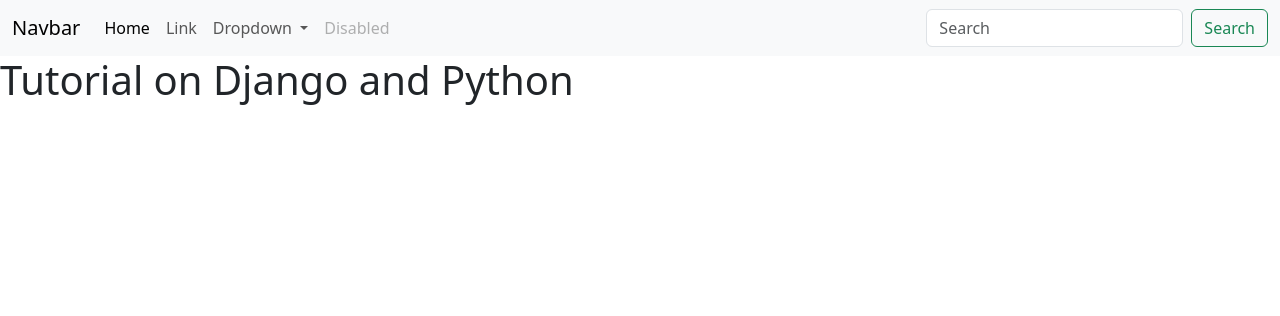
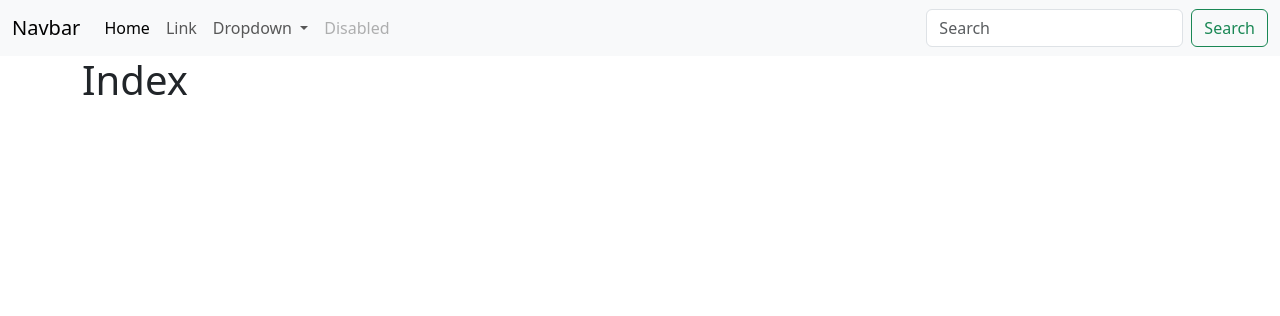
Before and after one commit to Ghack81/Projet-Django, a Django app: page / in a window 1280 px wide. Shown: the top 316 px of the page. Run offline with Django 4.2, Linux system fonts and the light colour scheme.

Commit message:
Add tags for index

```diff
--- a/Website/home/templates/home/index.html
+++ b/Website/home/templates/home/index.html
@@ -8,5 +8,7 @@
 {% endblock %}
 
 {% block body %}
-<h1>Tutorial on Django and Python</h1>
+<div class="container"><!--Contenaire plus large class="container-fluid"-->
+    <h1>Index</h1>
+</div>
 {% endblock %}
```
